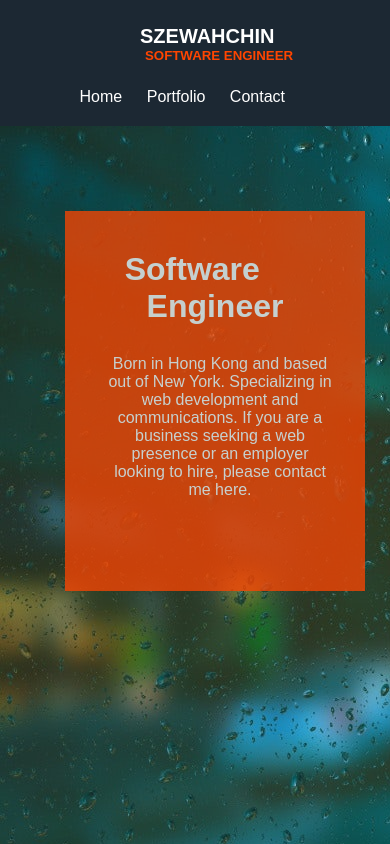
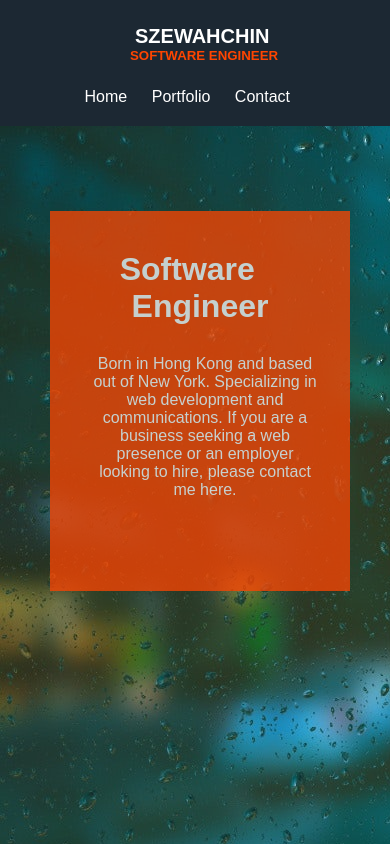
Before and after one commit to szewah/responsive-portfolio, a plain HTML site: page index.html in a window 390 px wide. Drawn offline with Linux system fonts and the light colour scheme.

Commit message:
Fourth commit

```diff
--- a/assets/style.css
+++ b/assets/style.css
@@ -275,21 +275,21 @@ button {
 
 @media (max-width: 428px) {
     .brand h3 {
-        margin-left: 120px;
+        margin-left: 115px;
     }
     .brand h5 {
-        margin-left: 125px;
+        margin-left: 110px;
     }
     .navbar {
         margin-top: 25px;
-        margin-right: 75px;
+        margin-right: 70px;
     }
     .about-content {
         width: 300px;
         text-align: center;
         height: 45%;
         margin-top: -65px;
-        margin-left: -155px;
+        margin-left: -170px;
     }
     #HomePageContent {
         width: 80%;
```
Also changed, not shown: 1 other file.
